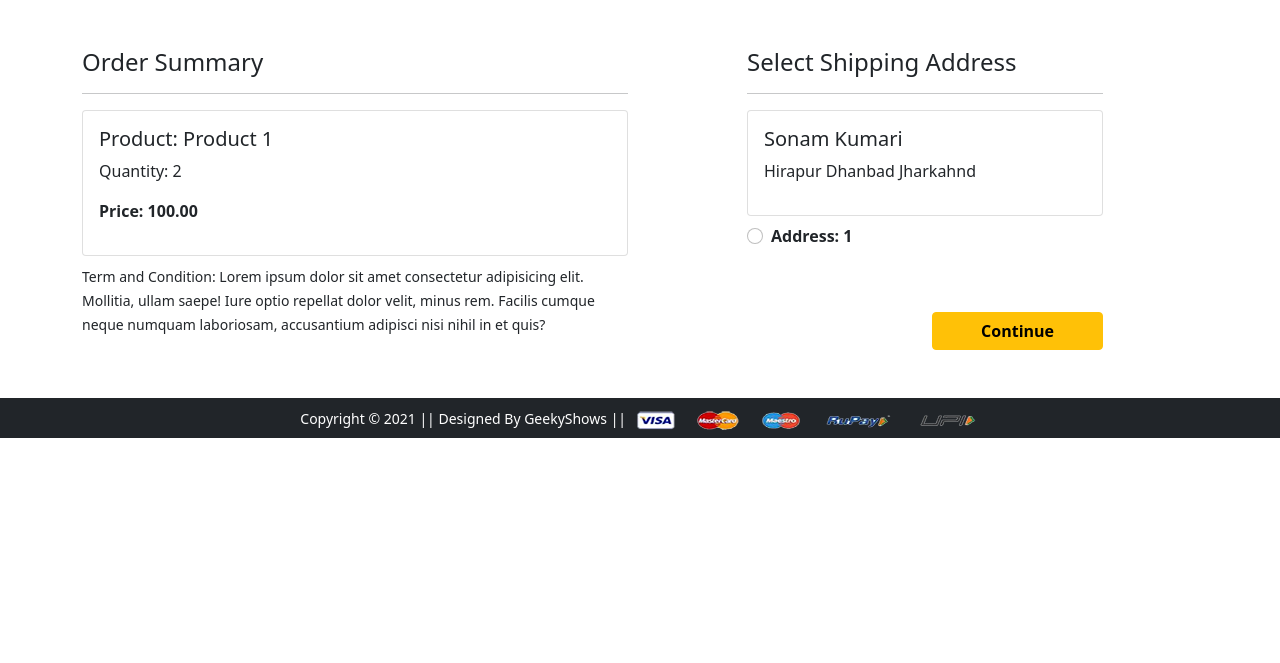
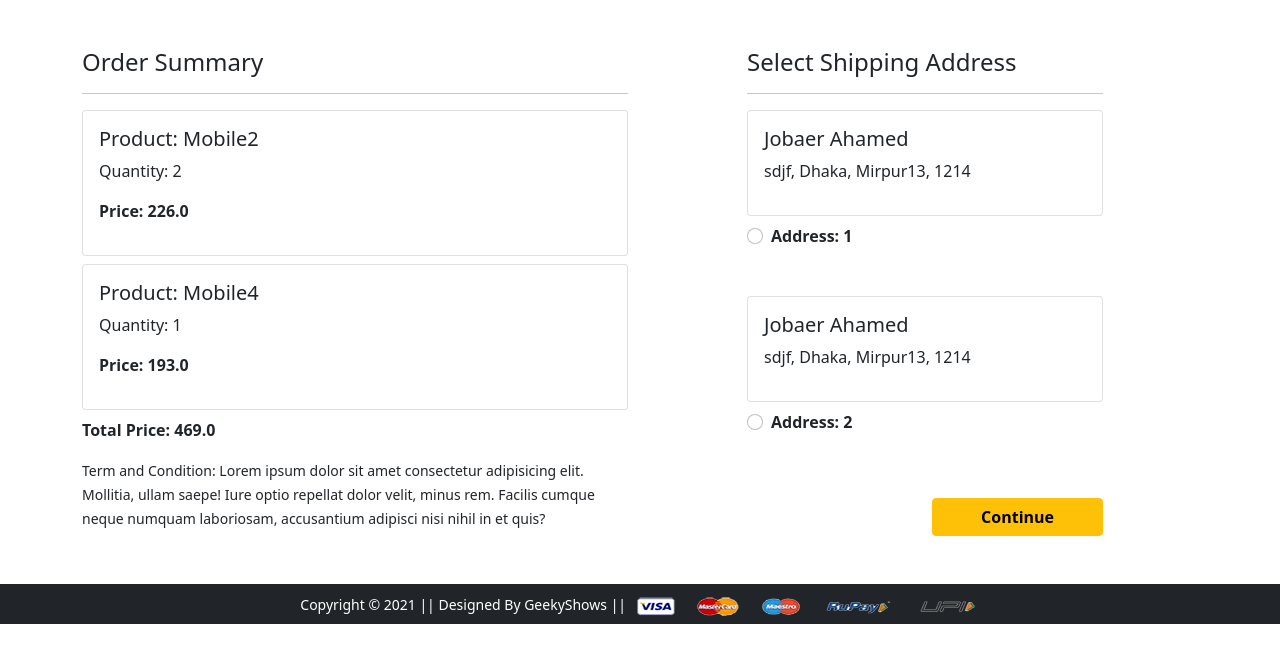
Before and after one commit to Blanks-Brain/E-commerce-website, a Django app: page /checkout/ in a window 1280 px wide. Shown: the part 56-719 px from the top of the page. Run offline with Django 5.2, Linux system fonts and the light colour scheme; a user stored in the database is signed in; data comes from the database, SQL or seed files in the repository; both versions use the stored data as it was after the commit; some libraries are stand-ins or nearby versions.

Commit message:
add cart item to place holder

```diff
--- a/app/models.py
+++ b/app/models.py
@@ -55,6 +55,10 @@ class Cart(models.Model):
     def __str__(self):
         return str(self.id)
 
+    @property
+    def total_price(self):
+        return self.quantity * self.product.selling_price
+
 STATUS_CHOICES = (
     ('Accepted', 'Accepted'),
     ('Packed', 'Packed'),
--- a/app/static/app/js/myscript.js
+++ b/app/static/app/js/myscript.js
@@ -60,3 +60,22 @@ $('.minus-cart').click(function(){
         }
     })
 })
+
+$('.remove-cart').click(function(){
+    var id = $(this).attr("pid").toString();
+    var eml = this
+
+    $.ajax({
+        type:"GET",
+        url:"/removecart",
+        data:{
+            prod_id: id
+        },
+        success: function(data){
+            eml.parentNode.parentNode.parentNode.parentNode.remove()
+            document.getElementById("amount").innerText = data.amount
+            document.getElementById("totalamount").innerText = data.totalamount
+
+        }
+    })
+})
--- a/app/templates/app/addtocart.html
+++ b/app/templates/app/addtocart.html
@@ -23,7 +23,7 @@
         <a class="plus-cart btn" pid="{{cart.product.id}}"><i class="fas fa-plus-square fa-lg"></i></a>
        </div>
        <div class="d-flex justify-content-between">
-        <a href="#" class="btn btn-sm btn-secondary mr-3" pid="{{cart.product.id}}">Remove item </a>
+        <a href="#" class="btn btn-sm btn-secondary mr-3 remove-cart" pid="{{cart.product.id}}">Remove item </a>
         <p class="mb-0"><span><strong>Taka: {{cart.product.selling_price}}</strong></span></p>
        </div>
       </div>
--- a/app/templates/app/checkout.html
+++ b/app/templates/app/checkout.html
@@ -7,30 +7,35 @@
   <div class="col-sm-6">
     <h4>Order Summary</h4>
     <hr>
+     {%for item in cart_item %}
       <div class="card mb-2">
         <div class="card-body">
-          <h5>Product: Product 1</h5>
-          <p>Quantity: 2</p>
-          <p class="fw-bold">Price: 100.00</p>
+          <h5>Product: {{item.product.title}}</h5>
+          <p>Quantity: {{item.quantity}}</p>
+          <p class="fw-bold">Price: {{ item.total_price}}</p>
         </div>
       </div>
+      {%endfor%}
+      <p class="fw-bold">Total Price: {{ totalamount }}</p>
     <small>Term and Condition: Lorem ipsum dolor sit amet consectetur adipisicing elit. Mollitia, ullam saepe! Iure optio repellat dolor velit, minus rem. Facilis cumque neque numquam laboriosam, accusantium adipisci nisi nihil in et quis?</small>
   </div>
   <div class="col-sm-4 offset-sm-1">
     <h4>Select Shipping Address</h4>
     <hr>
     <form action="">
+      {%for add in address %}
       <div class="card">
         <div class="card-body">
-        <h5>Sonam Kumari</h5>
-        <p>Hirapur Dhanbad Jharkahnd</p>
+        <h5>{{add.name}}</h5>
+        <p>{{add.locality}}, {{add.city}}, {{add.state }}, {{add.zipcode}}</p>
         </div>
       </div>
         <div class="form-check mt-2 mb-5">
           <input class="form-check-input" type="radio" value="">
           <label class="form-check-label fw-bold" for="">
-            Address: 1 </label>
+            Address: {{forloop.counter}} </label>
         </div>
+        {%endfor%}
         <div class="text-end">
           <button type="submit" class="btn btn-warning mt-3 px-5 fw-bold">Continue</button>
         </div>
--- a/app/urls.py
+++ b/app/urls.py
@@ -15,6 +15,7 @@ urlpatterns = [
     path('cart/',views.show_cart, name = 'showcart'),
     path('pluscart/',views.plusCart, name = 'pluscart'),
     path('minuscart/',views.minusCart, name = 'minuscart'),
+    path('removecart/',views.removeCart, name = 'removecart'),
     path('buy/', views.buy_now, name='buy-now'),
     path('profile/', views.profileView.as_view(), name='profile'),
     path('address/', views.address, name='address'),
--- a/app/views.py
+++ b/app/views.py
@@ -24,8 +24,10 @@ def add_to_cart(request):
  user = request.user
  product_id = request.GET.get('prod_id')
  product = Product.objects.get(id=product_id)
+
  Cart(user = user , product = product).save()
  return redirect('/cart')
+
 
 def show_cart(request):
    if request.user.is_authenticated:
@@ -94,6 +96,29 @@ def minusCart(request):
       }
       return JsonResponse(data)
 
+def removeCart(request):
+   if request.method == 'GET':
+      prod_id = request.GET['prod_id']
+
+      c = Cart.objects.get(Q(product = prod_id) & Q(user = request.user))
+
+      c.delete()
+      amount = 0.0
+      shipping_amount =50.0
+      total_amount = 0.0
+      cart_product = [p for p in Cart.objects.filter(user = request.user)]
+      if cart_product:
+         for p in cart_product:
+            tempamount = (p.quantity * p.product.selling_price)
+            amount+=tempamount
+
+      total_amount= amount+shipping_amount
+      data = {
+         'amount': amount,
+         'totalamount': total_amount
+      }
+      return JsonResponse(data)
+
 
 
 def buy_now(request):
@@ -152,4 +177,20 @@ class CustomerRegistrationView(View):
 
 
 def checkout(request):
- return render(request, 'app/checkout.html')
+ user  = request.user
+ address = Customer.objects.filter(user = user)
+ cart_item = Cart.objects.filter(user = user )
+ print(cart_item)
+ amount = 0.0
+ shipping_amount =50.0
+ total_amount = 0.0
+ cart_product = [p for p in Cart.objects.filter(user = request.user)]
+ price=[]
+ if cart_product:
+   for p in cart_product:
+      tempamount = (p.quantity * p.product.selling_price)
+      price.append(tempamount)
+      amount+=tempamount
+
+ total_amount= amount+shipping_amount
+ return render(request, 'app/checkout.html', {'address':address, 'totalamount':total_amount,'cart_item':cart_item,'price':price})
```
Also changed, not shown: db.sqlite3.
